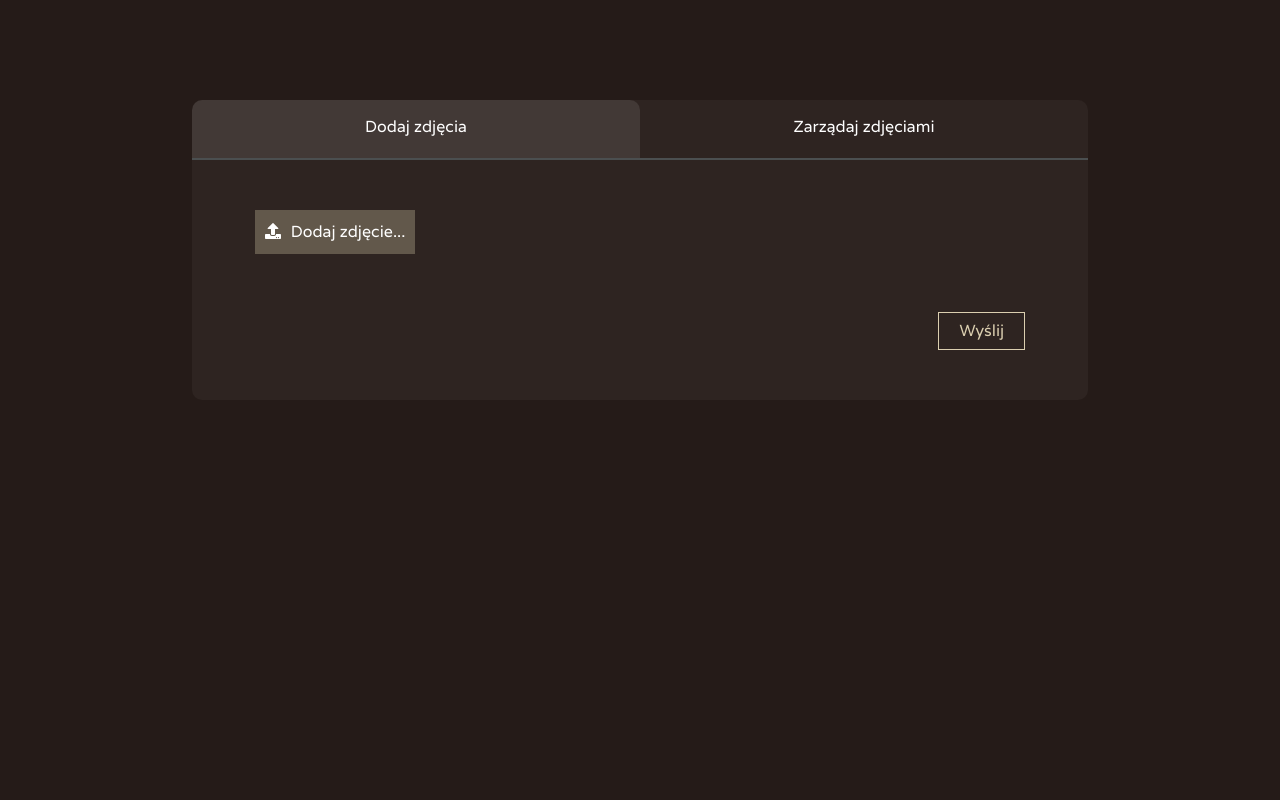
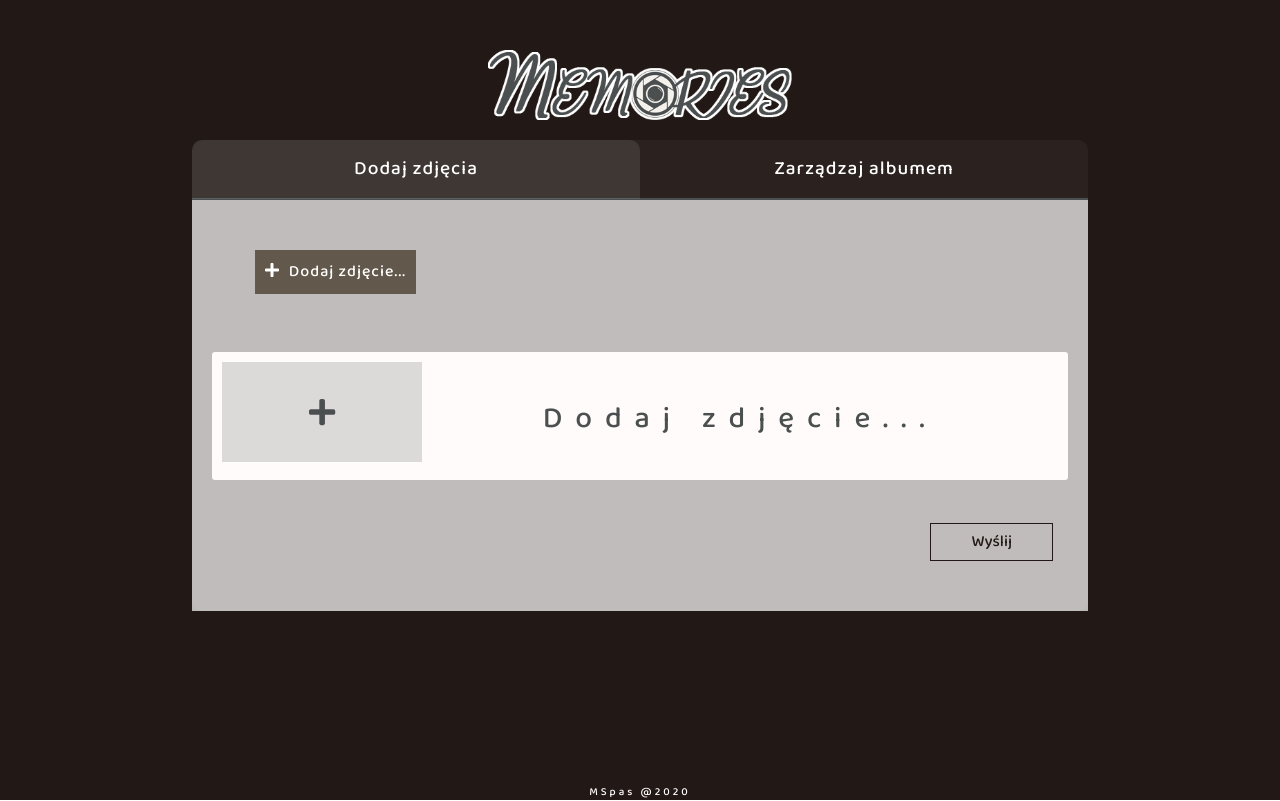
Before and after one commit to mspas/Album, a React (Create React App) app in the folder client/: page /admin in a window 1280 px wide. Built offline with nearby package versions, Linux system fonts and the light colour scheme; sample sign-in values are in the browser's storage.

Commit message:
more styling for uploading images

```diff
--- a/client/public/index.html
+++ b/client/public/index.html
@@ -16,7 +16,7 @@
     -->
     <link rel="manifest" href="%PUBLIC_URL%/manifest.json" />
     <link
-      href="https://fonts.googleapis.com/css2?family=Varela&display=swap"
+      href="https://fonts.googleapis.com/css2?family=Baloo+Da+2:wght@500&display=swap"
       rel="stylesheet"
     />
 
--- a/client/src/App.js
+++ b/client/src/App.js
@@ -20,6 +20,7 @@ function App() {
           </Switch>
         </BrowserRouter>
       </main>
+      <footer>MSpas @2020</footer>
     </div>
   );
 }
--- a/client/src/App.sass
+++ b/client/src/App.sass
@@ -4,3 +4,10 @@
   min-height: 100vh
   background-color: $brown
   color: #fff
+  footer
+    position: absolute
+    bottom: 0
+    width: 100%
+    font-size: 11px
+    letter-spacing: 3px
+    text-align: center
--- a/client/src/_variables.sass
+++ b/client/src/_variables.sass
@@ -1,8 +1,9 @@
-$brown: #251B18
+$brown: #221916
 $dutchWhite: #DBCFB0
 $umber: #62584B
+$whiteBg: #ffffff0a
 $logoBlue: #4b4f50
-$lightblue: #94BFBE
+$dirtyWhite: #fffbfb
 $lighterblue: #e7f8f8
 
 //$primary: #f2fac2
--- a/client/src/components/AdminPanel.js
+++ b/client/src/components/AdminPanel.js
@@ -4,12 +4,16 @@ import { Col, Row } from "react-bootstrap";
 import withAuth from "../services/auth-guard.service";
 import UploadImages from "./UploadImages";
 import ManageImages from "./ManageImages";
+import logo from "../assets/logo-text.png";
 
 function AdminPanel() {
   const [optionPanel, setOptionPanel] = useState(true);
 
   return (
     <div className={styles.adminPanelWrap}>
+      <div className={styles.logoWrap}>
+        <img src={logo} alt="Logo" />
+      </div>
       <div className={styles.adminPanel}>
         <Row className={styles.header}>
           <Col
@@ -30,7 +34,7 @@ function AdminPanel() {
             }
             onClick={() => setOptionPanel(false)}
           >
-            Zarządaj zdjęciami
+            Zarządzaj albumem
           </Col>
         </Row>
         <div className={styles.content}>
--- a/client/src/components/NewImage.js
+++ b/client/src/components/NewImage.js
@@ -1,36 +1,83 @@
 import React from "react";
+import { Col, Row } from "react-bootstrap";
 import { FontAwesomeIcon } from "@fortawesome/react-fontawesome";
 import { faTimes } from "@fortawesome/free-solid-svg-icons";
+import { faPlus } from "@fortawesome/free-solid-svg-icons";
 import styles from "../styles/NewImage.module.sass";
 
 function NewImage(props) {
   return (
-    <div className={styles.newImagePanel}>
-      <img src={props.image.imageData} alt={`New id = ${props.id}`} />
-      <input
-        id={`d-${props.id}`}
-        type="textarea"
-        placeholder="Opis zdjęcia - może zawierać: rok, miejscowość, dokładne miejsce, osoby."
-        onChange={props.descriptionChangeHandler}
+    <div className={styles.wrap}>
+      {props.image !== null ? (
+        <div className={`${styles.newImagePanel} media`}>
+          <img
+            className="mr-3"
+            src={props.image.imageData}
+            alt={`New id = ${props.id}`}
           />
+          <div className={`${styles.mediaBody} media-body`}>
+            <Row className={`${styles.mediaBodyHeading} mt-0`}>
+              <Col>
                 <input
                   id={`y-${props.id}`}
+                  className={styles.yearInput}
                   type="number"
                   placeholder="Rok"
                   onChange={props.yearChangeHandler}
                 />
-      <label htmlFor={`checkbox${props.id}`}>Czy ma zostać wyróżnione?</label>
+              </Col>
+              <Col xs={6} className={styles.highlight}>
+                <label htmlFor={`checkbox${props.id}`}>Wyróżnione?</label>
                 <input
                   id={`h-${props.id}`}
+                  className={styles.checkboxInput}
                   type="checkbox"
                   onChange={props.highlightChangeHandler}
                 />
+              </Col>
+              <Col className={styles.closeWrap}>
                 <FontAwesomeIcon
                   id={`c-${props.id}`}
-        className="panel-icon"
+                  className={`${styles.closeIcon} panel-icon`}
                   icon={faTimes}
                   onClick={props.deleteImageHandler}
                 />
+              </Col>
+            </Row>
+            <textarea
+              id={`d-${props.id}`}
+              className={styles.description}
+              type="textarea"
+              rows="7"
+              placeholder="Opis zdjęcia - może zawierać: data, miejscowość, dokładne miejsce, osoby."
+              onChange={props.descriptionChangeHandler}
+            />
+          </div>
+        </div>
+      ) : (
+        <div className={styles.newImagePanel}>
+          <div className={styles.addNewPanel}>
+            <input
+              type="file"
+              id="inputfile"
+              onChange={props.imageSelectedHandler}
+              onClick={props.nullifySelector}
+            />
+            <label htmlFor="inputfile">
+              <div className={`${styles.addNewBox} ${styles.box}`}>
+                <div className="center">
+                  <FontAwesomeIcon className={styles.addIcon} icon={faPlus} />
+                </div>
+              </div>
+            </label>
+            <div className={`${styles.text} ${styles.box}`}>
+              <div className="center">
+                <p>Dodaj zdjęcie...</p>
+              </div>
+            </div>
+          </div>
+        </div>
+      )}
     </div>
   );
 }
--- a/client/src/components/UploadImages.js
+++ b/client/src/components/UploadImages.js
@@ -1,6 +1,6 @@
 import React, { useState } from "react";
 import { FontAwesomeIcon } from "@fortawesome/react-fontawesome";
-import { faUpload } from "@fortawesome/free-solid-svg-icons";
+import { faPlus } from "@fortawesome/free-solid-svg-icons";
 import styles from "../styles/UploadImages.module.sass";
 import NewImage from "./NewImage";
 
@@ -32,6 +32,10 @@ function UploadImages() {
     };
     temp.push(image);
     setImages(temp);
+  };
+
+  const nullifySelector = async (event) => {
+    event.target.value = "";
   };
 
   const descriptionChangeHandler = (event) => {
@@ -91,11 +95,16 @@ function UploadImages() {
   return (
     <div className={styles.uploadImages}>
       <div className={styles.box}>
-        <input type="file" id="inputfile" onChange={imageSelectedHandler} />
+        <input
+          type="file"
+          id="inputfile"
+          onChange={imageSelectedHandler}
+          onClick={nullifySelector}
+        />
         <label htmlFor="inputfile">
           <FontAwesomeIcon
             className={`panel-icon ${styles.icon}`}
-            icon={faUpload}
+            icon={faPlus}
           />
           <span>Dodaj zdjęcie...</span>
         </label>
@@ -113,6 +122,12 @@ function UploadImages() {
           />
         );
       })}
+      <NewImage
+        image={null}
+        id={-1}
+        imageSelectedHandler={imageSelectedHandler}
+        nullifySelector={nullifySelector}
+      />
       <button onClick={imagesUploadHandler}>Wyślij</button>
     </div>
   );
--- a/client/src/index.sass
+++ b/client/src/index.sass
@@ -4,9 +4,11 @@ body
   margin: 0
   height: 100vh
   width: 100vw
-  font-family: 'Varela', serif !important
+  overflow-x: hidden
+  font-family: 'Baloo Da 2', cursive !important
   -webkit-font-smoothing: antialiased
   -moz-osx-font-smoothing: grayscale
+  letter-spacing: 1px
 
 code
   font-family: source-code-pro, Menlo, Monaco, Consolas, 'Courier New', monospace
@@ -23,12 +25,12 @@ code
   margin: 0
 
 button
-  padding: 6px 20px
+  padding: 6px 40px
   margin-left: auto
   margin-right: auto
   background-color: #ffffff00
-  color: $dutchWhite
-  border: 1px solid $dutchWhite
+  color: $brown
+  border: 1px solid $brown
   transition: 0.2s
   &:hover
     color: #ffffff
--- a/client/src/styles/AdminPanel.module.sass
+++ b/client/src/styles/AdminPanel.module.sass
@@ -1,21 +1,30 @@
 @import '../_variables'
 
 .adminPanelWrap
-    height: 100vh
+    min-height: 100vh
     width: 100vw
-    padding-top: 100px
+    padding-top: 50px
+    .logoWrap
+        display: flex
+        justify-content: center
+        align-items: center
+        margin-bottom: 20px
+        img
+            height: 70px
+            @media screen and ( max-width: 393px )
+                height: auto
+                width: 70%
     .adminPanel
         width: 70%
-        margin-left: auto
-        margin-right: auto
-        background: #ffffff0a
+        margin: 0 auto
+        background: $whiteBg
         border-radius: 10px
         .header, .row
             border-bottom: 2px solid $logoBlue
-            margin-left: auto
-            margin-right: auto
+            margin: 0 auto
             height: 60px
             .col
+                font-size: 1.2em
                 text-align: center
                 padding: 15px 0
                 border-radius: 10px 10px 0 0
@@ -23,9 +32,14 @@
                 transition: 0.2s
                 &:hover
                     background: #ffffff07
+                @media screen and ( max-width: 512px )
+                    font-size: 0.9em
+                @media screen and ( max-width: 360px )
+                    padding: 5px 0
             .active
                 background: #ffffff18
                 &:hover
                     background: #ffffff18
         .content
             padding: 50px 20px
+            background: #ffffffb2
--- a/client/src/styles/NewImage.module.sass
+++ b/client/src/styles/NewImage.module.sass
@@ -1,7 +1,106 @@
 @import '../_variables'
+@import '../_animations'
+
+$size: 200px
 
 .newImagePanel
+    width: 100%
+    margin-bottom: 40px
+    color: $brown
+    border-radius: 3px
+    background: $dirtyWhite
+    padding: 10px
+    animation: fadeIn 0.3s ease-in forwards
+    input, textarea
+        border-radius: 5px
+        border-style: none
+        box-shadow: 0px 0px 2px 1px #00000042
+    .checkboxInput
+        box-shadow: none
     img
-        height: 200px
-        width: 200px
+        height: $size
+        width: $size
         object-fit: cover
+        @media screen and ( max-width: 343px )
+            height: 100%
+            width: 100%
+    .mediaBody
+        min-height: $size
+        @media screen and ( max-width: 730px )
+            margin-top: 20px
+        .mediaBodyHeading
+            margin-bottom: 10px
+            .yearInput
+                width: 100%
+                min-width: 55px
+            .highlight
+                text-align: center
+                label
+                    margin-right: 7px
+                    margin-bottom: 0
+            .closeWrap
+                position: relative
+                .closeIcon
+                    position: absolute
+                    right: 20px
+                    font-size: 22px
+                    transition: 0.1s
+                    cursor: pointer
+                    &:hover
+                        color: #ff5b5b
+        .description
+            width: 100%
+            line-height: 23px
+            resize: none
+    .addNewPanel
+        color: $logoBlue
+        input
+            width: 0.1px
+            height: 0.1px
+            opacity: 0
+            overflow: hidden
+            position: absolute
+            z-index: -1
+        .box
+            display: inline-block
+            div
+                height: 100%
+                width: 100%
+                p
+                    text-align: center
+                    width: 100%
+            @media screen and ( max-width: 343px )
+                height: 100%
+                width: 100%
+        label
+            @media screen and ( max-width: 900px )
+                width: 100%
+            .addNewBox
+                width: $size
+                height: 100px
+                background: #00000023
+                cursor: pointer
+                transition: 1s
+                &:hover
+                    background: #00000017
+                    .addIcon
+                        transform: rotate(180deg)
+                        font-size: 40px
+                @media screen and ( max-width: 900px )
+                    width: 100%
+                .addIcon
+                    cursor: pointer
+                    font-size: 30px
+                    transition: transform 1s, font-size 1s
+        .text
+            width: calc( 100% - 200px )
+            height: 100%
+            @media screen and ( max-width: 900px )
+                width: 100%
+            p
+                margin: 0
+                font-size: 30px
+                letter-spacing: 1vw
+                user-select: none
+                @media screen and ( max-width: 900px )
+                    font-size: 20px
--- a/client/src/styles/UploadImages.module.sass
+++ b/client/src/styles/UploadImages.module.sass
@@ -24,4 +24,5 @@
     button
         display: block
         margin-left: auto
-        margin-right: 5%
+        margin-right: 15px
+        margin-top: 5%
```
Lines whose indentation alone changed are shown as unchanged.
